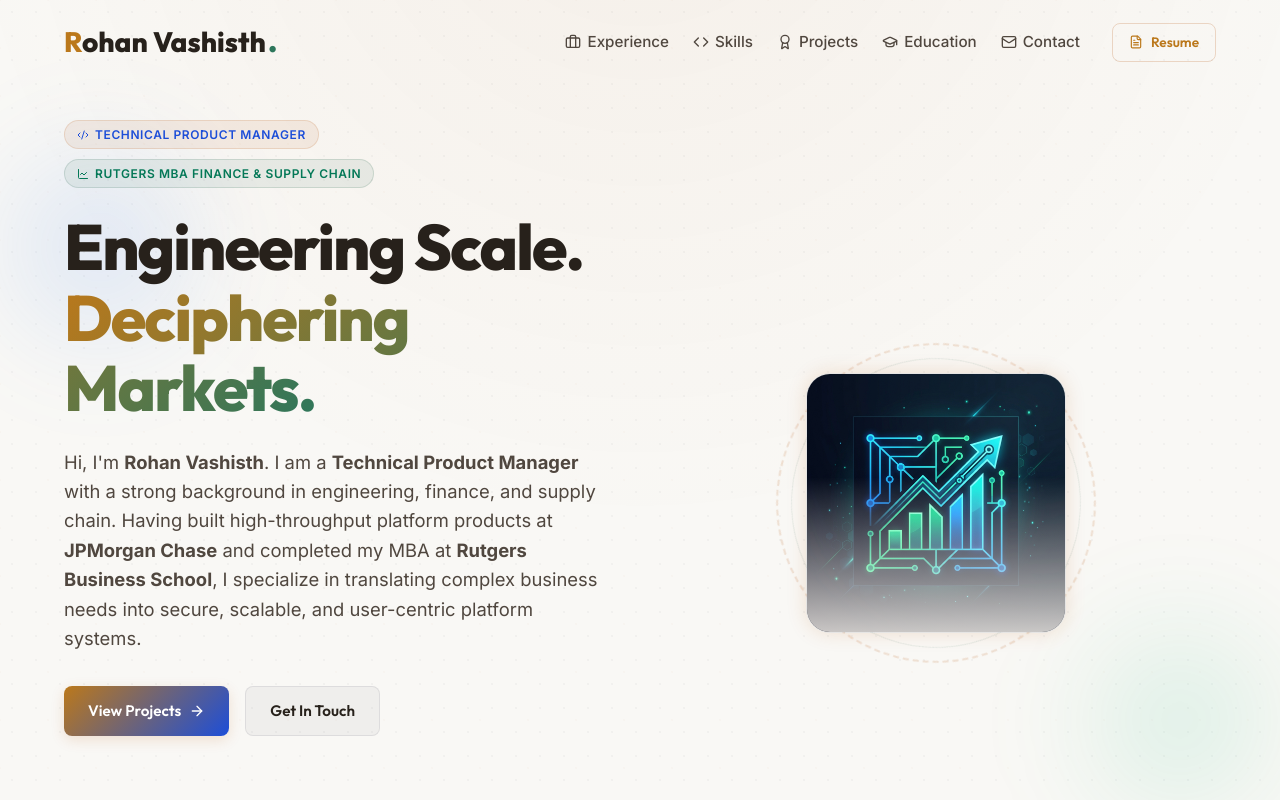
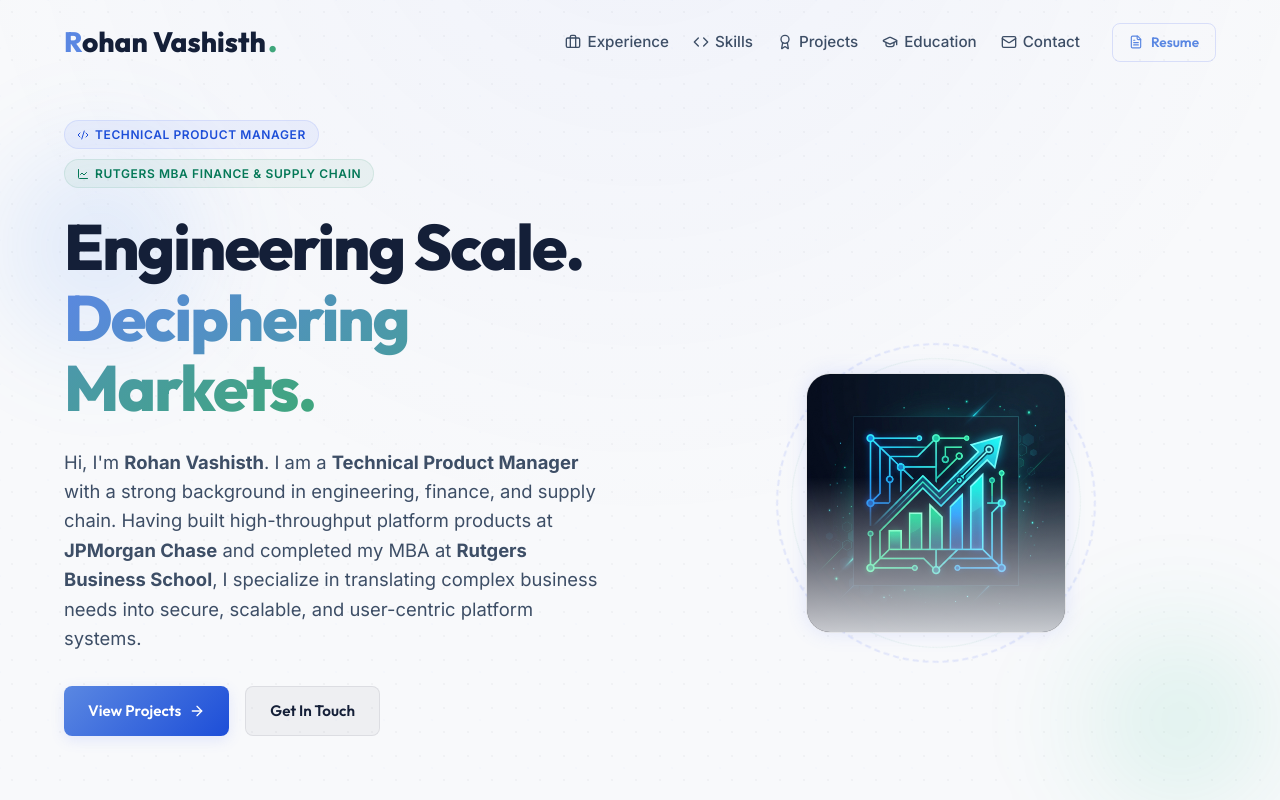
Before and after one commit to rohanvashisth/Portfolio, a React (Vite) app: page / in a window 1280 px wide. Shown: the top 800 px of the page. Built offline with nearby package versions, Linux system fonts and the light colour scheme.

Commit message:
Auto-commit: saved changes on 7/28/2026, 2:04:32 PM

```diff
--- a/src/App.jsx
+++ b/src/App.jsx
@@ -69,7 +69,7 @@ function App() {
           textAlign: 'center',
           fontSize: '0.85rem',
           color: 'hsl(var(--text-muted))',
-          background: 'rgba(250, 246, 240, 0.8)',
+          background: 'rgba(248, 250, 252, 0.8)',
           backdropFilter: 'blur(12px)'
         }}
       >
--- a/src/components/Hero.jsx
+++ b/src/components/Hero.jsx
@@ -159,7 +159,7 @@ export default function Hero() {
               style={{
                 position: 'absolute',
                 inset: 0,
-                background: 'linear-gradient(to top, rgba(250, 246, 240, 0.8) 0%, transparent 60%)',
+                background: 'linear-gradient(to top, rgba(248, 250, 252, 0.8) 0%, transparent 60%)',
                 pointerEvents: 'none',
               }}
             ></div>
--- a/src/components/Navbar.jsx
+++ b/src/components/Navbar.jsx
@@ -38,7 +38,7 @@ export default function Navbar() {
         zIndex: 100,
         transition: 'var(--transition-normal)',
         padding: scrolled ? '12px 0' : '20px 0',
-        background: scrolled ? 'rgba(250, 246, 240, 0.85)' : 'transparent',
+        background: scrolled ? 'rgba(248, 250, 252, 0.85)' : 'transparent',
         backdropFilter: scrolled ? 'blur(12px)' : 'none',
         borderBottom: scrolled ? '1px solid rgba(15, 23, 42, 0.05)' : 'none',
       }}
@@ -128,7 +128,7 @@ export default function Navbar() {
             top: '100%',
             left: 0,
             right: 0,
-            background: 'rgba(250, 246, 240, 0.95)',
+            background: 'rgba(248, 250, 252, 0.95)',
             backdropFilter: 'blur(16px)',
             borderBottom: '1px solid rgba(15, 23, 42, 0.08)',
             padding: '24px',
--- a/src/index.css
+++ b/src/index.css
@@ -1,22 +1,22 @@
 :root {
-  /* HSL Color System - Warm Mode */
-  --bg-base: 36 28% 97%; /* Warm Ivory/Cream #faf6f0 */
+  /* HSL Color System - Pastel Light Mode */
+  --bg-base: 220 30% 98%; /* Pale Ice/Powder Blue #f8fafc */
   --bg-surface: 0 0% 100%; /* Pure white #ffffff */
-  --bg-surface-elevated: 36 24% 94%; /* Soft sand hover #f4eee6 */
+  --bg-surface-elevated: 220 20% 95%; /* Lighter soft slate #f1f3f9 */
 
-  --primary: 35 75% 42%; /* Warm Amber/Bronze #b45309 */
-  --primary-rgb: 180, 83, 9;
-  --secondary: 158 45% 32%; /* Warm Sage Green #1b5e46 */
-  --secondary-rgb: 27, 94, 70;
-  --accent: 22 75% 48%; /* Warm Terracotta/Rust #d95c24 */
-  --accent-rgb: 217, 92, 36;
+  --primary: 220 70% 62%; /* Soft Pastel Periwinkle #5e7bf6 */
+  --primary-rgb: 94, 123, 246;
+  --secondary: 155 45% 45%; /* Soft Pastel Mint #4fa885 */
+  --secondary-rgb: 79, 168, 133;
+  --accent: 18 80% 65%; /* Soft Pastel Coral/Peach #f68b6a */
+  --accent-rgb: 246, 139, 106;
 
-  --text-primary: 30 18% 13%; /* Dark Warm Espresso #211e1b */
-  --text-secondary: 30 12% 28%; /* Warm Charcoal #4a453f */
-  --text-muted: 30 10% 48%; /* Soft Warm Gray #7c756d */
+  --text-primary: 222 47% 15%; /* Deep Slate Navy #151c2c */
+  --text-secondary: 215 25% 32%; /* Slate Gray #3d4b64 */
+  --text-muted: 215 16% 50%; /* Muted Slate #6b7a95 */
 
-  --border: 36 18% 89%; /* Light warm border #e6dfd7 */
-  --border-focus: 35 75% 35%;
+  --border: 220 20% 92%; /* Clean soft border #e2e7f0 */
+  --border-focus: 220 70% 55%;
 
   /* Font Stacks */
   --font-sans: 'Inter', system-ui, -apple-system, sans-serif;
```
